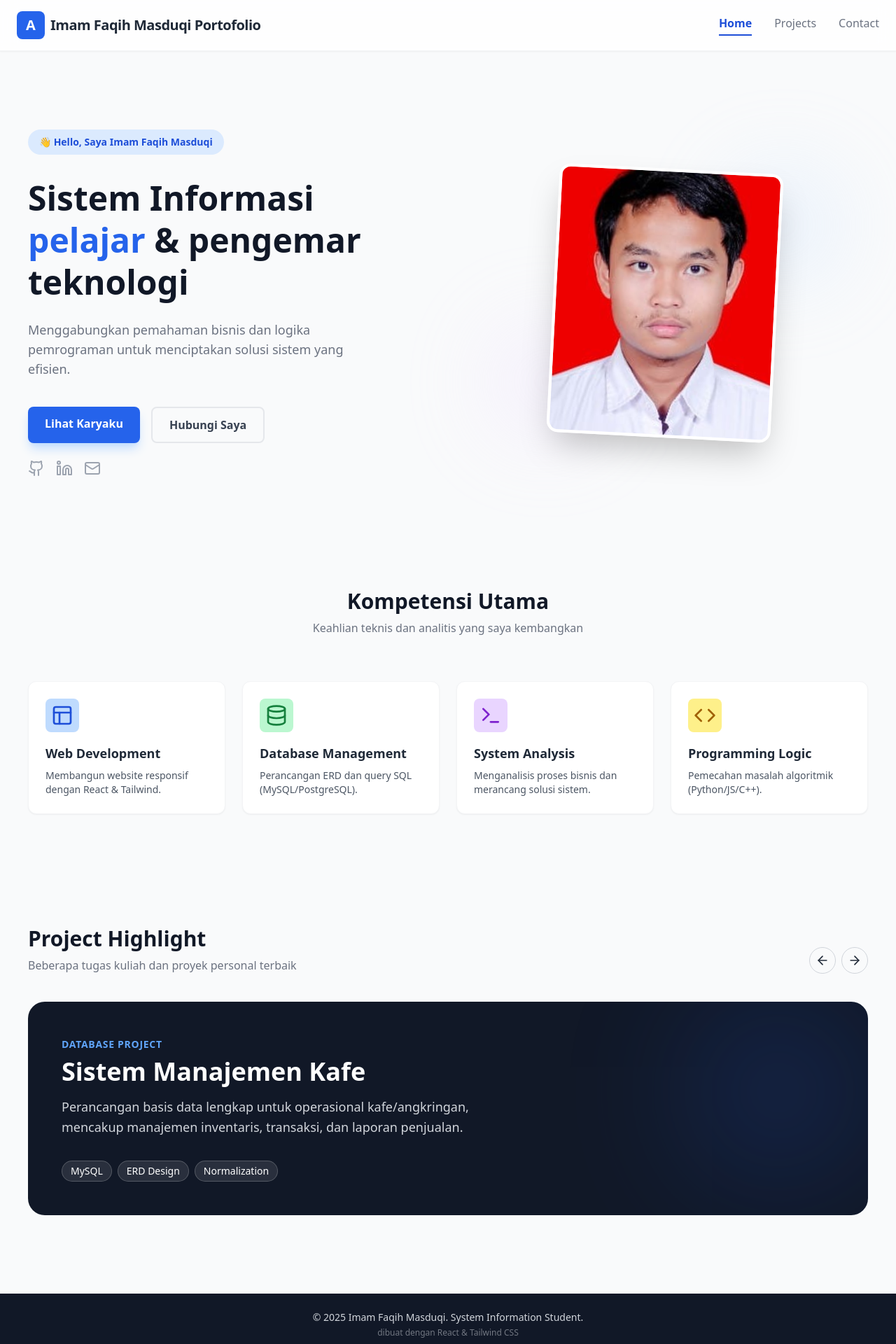
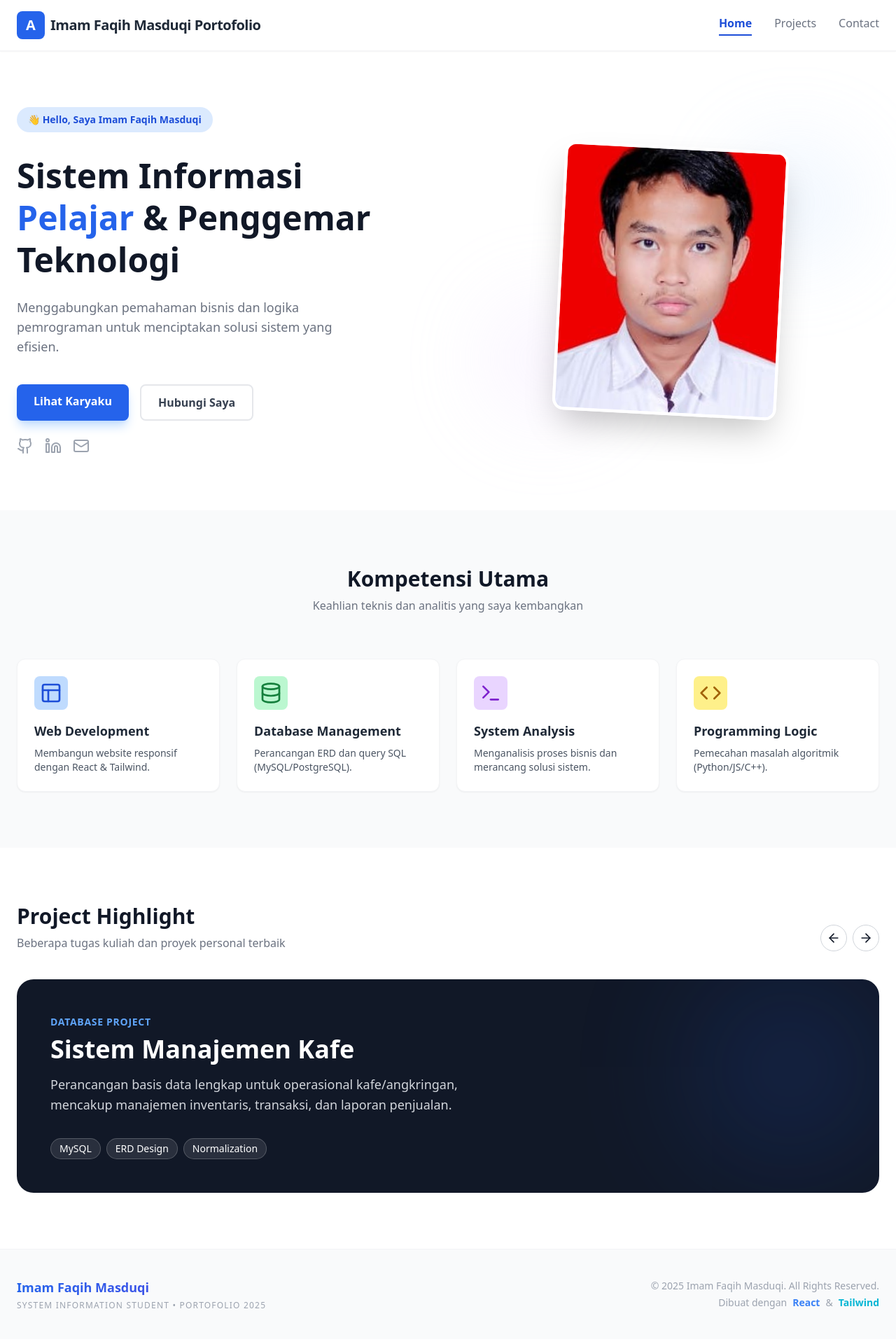
Before and after one commit to 2400016067-max/Portofolio_prak8, a React (Vite) app: page / in a window 1280 px wide. Shown: the top 1920 px of the page at 70% size. Built offline with nearby package versions, Linux system fonts and the light colour scheme.

Commit message:
Update tampilan halaman utama

```diff
--- a/package.json
+++ b/package.json
@@ -1,5 +1,5 @@
 {
-  "name": "ruang-ekspresi-prak7",
+  "name": "Portofolio_prak8",
   "private": true,
   "version": "0.0.0",
   "type": "module",
--- a/src/App.jsx
+++ b/src/App.jsx
@@ -6,34 +6,70 @@ import Navbar from './components/Navbar';
 
 function App() {
   return (
-    // UBAHAN 1: Tambahkan 'flex flex-col' agar layout bisa diatur vertikal
-    <div className="min-h-screen bg-gray-50 text-gray-800 flex flex-col font-sans">
+    // Container Utama: Menggunakan background putih bersih dengan font yang halus
+    <div className="min-h-screen flex flex-col bg-white text-gray-900 font-sans selection:bg-blue-100 selection:text-blue-700">
 
+      {/* Area Navigasi Tetap di Atas */}
       <Navbar />
 
-      {/* UBAHAN 2: Bungkus Routes dengan <main> dan 'flex-grow'.
-          Ini akan memaksa konten mengisi ruang kosong, sehingga footer terdorong ke bawah.
-          Saya juga menambahkan 'container mx-auto' agar konten tidak mepet pinggir layar. */}
-      <main className="flex-grow container mx-auto px-4 py-8">
+      {/* Main Content Area:
+          Saya menghapus 'container' di sini agar halaman seperti Home bisa tampil lebar penuh (Full Width).
+          Jika kamu ingin kontennya rapi di tengah, biarkan halaman masing-masing (Home/Projects) yang mengaturnya.
+      */}
+      <main className="flex-grow">
         <Routes>
           <Route path="/" element={<Home />} />
           <Route path="/projects" element={<Projects />} />
           <Route path="/contact" element={<Contact />} />
+
+          {/* Halaman 404: Tampilan lebih profesional dan ramah pengguna */}
           <Route
             path="*"
             element={
-              <div className="text-center mt-20 text-red-500 font-bold">
-                404 - Halaman Tidak Ditemukan
+              <div className="flex flex-col items-center justify-center min-h-[70vh] px-6 text-center">
+                <div className="w-24 h-24 bg-red-50 text-red-500 rounded-full flex items-center justify-center mb-6 text-4xl animate-bounce">
+                  ⚠️
+                </div>
+                <h1 className="text-4xl font-black text-gray-900 mb-2">Sorry bang halaman home nya masih terpisah</h1>
+                <p className="text-gray-500 max-w-md mb-8 leading-relaxed">
+                  Coba ketik halaman home di navbar ya bang, soalnya halaman home nya masih terpisah dari yang lain.
+                </p>
+                <a
+                  href="/"
+                  className="px-8 py-3 bg-blue-600 text-white font-bold rounded-xl hover:bg-blue-700 hover:shadow-xl hover:shadow-blue-200 transition-all active:scale-95"
+                >
+                  ketik home di atas
+                </a>
               </div>
             }
           />
         </Routes>
       </main>
 
-      {/* UBAHAN 3: Ganti teks Footer menjadi branding personal */}
-      <footer className="bg-gray-900 text-gray-300 py-6 text-center text-sm">
-        <p>© 2025 Imam Faqih Masduqi. System Information Student.</p>
-        <p className="text-xs mt-1 opacity-50">dibuat dengan React & Tailwind CSS</p>
+      {/* Footer: Dibuat lebih modern dengan border-top tipis dan branding yang kuat */}
+      <footer className="bg-gray-50 border-t border-gray-100">
+        <div className="container mx-auto px-6 py-10">
+          <div className="flex flex-col md:flex-row justify-between items-center gap-6">
+            <div className="text-center md:text-left">
+              <h2 className="text-lg font-extrabold bg-gradient-to-r from-blue-600 to-indigo-600 bg-clip-text text-transparent">
+                Imam Faqih Masduqi
+              </h2>
+              <p className="text-gray-400 text-xs mt-1 font-medium tracking-widest uppercase">
+                System Information Student • Portofolio 2025
+              </p>
+            </div>
+
+            <div className="flex flex-col items-center md:items-end text-sm text-gray-400">
+              <p>© 2025 Imam Faqih Masduqi. All Rights Reserved.</p>
+              <div className="mt-1 flex items-center gap-2">
+                <span>Dibuat dengan</span>
+                <span className="text-blue-500 font-semibold">React</span>
+                <span>&</span>
+                <span className="text-cyan-500 font-semibold">Tailwind</span>
+              </div>
+            </div>
+          </div>
+        </div>
       </footer>
 
     </div>
--- a/src/pages/Home.jsx
+++ b/src/pages/Home.jsx
@@ -4,6 +4,10 @@ import {
   ArrowRight, ArrowLeft, Github, Linkedin, Mail
 } from 'lucide-react';
 import { Link } from 'react-router-dom';
+
+// 1. IMPORT GAMBAR DARI ASSETS
+// Vite akan menangani path ini secara otomatis saat proses build
+import fotoProfil from '../assets/Foto.jpg';
 
 // --- DATA: Fokus ke Skill Teknis ---
 const skills = [
@@ -45,7 +49,7 @@ const featuredProjects = [
   {
     id: 2,
     category: "Case Study",
-    title: "Analisis WiFi Kampus pada mata kuliah Tata Kelola Sistem Informasi",
+    title: "Analisis WiFi Kampus",
     desc: "Studi kasus analisis performa dan kepuasan pengguna terhadap layanan jaringan WiFi di lingkungan universitas.",
     tech: ["System Analysis", "Data Collection", "Reporting"]
   }
@@ -64,7 +68,7 @@ function Home() {
 
   return (
     <div>
-      {/* 1. HERO SECTION: Personal Intro */}
+      {/* 1. HERO SECTION */}
       <section className="container mx-auto px-6 py-20 grid md:grid-cols-2 gap-10 items-center">
         <div className="space-y-6">
           <div className="inline-block px-4 py-2 bg-blue-100 text-blue-700 rounded-full text-sm font-bold mb-2">
@@ -72,7 +76,7 @@ function Home() {
           </div>
           <h1 className="text-5xl font-bold text-gray-900 leading-tight">
             Sistem Informasi <br/>
-            <span className="text-blue-600">pelajar</span> & pengemar teknologi<br/>
+            <span className="text-blue-600">Pelajar</span> & Penggemar Teknologi<br/>
           </h1>
           <p className="text-gray-500 max-w-lg text-lg">
             Menggabungkan pemahaman bisnis dan logika pemrograman untuk menciptakan solusi sistem yang efisien.
@@ -87,7 +91,6 @@ function Home() {
             </Link>
           </div>
 
-          {/* Social Proof Icons */}
           <div className="flex gap-4 mt-6 text-gray-400">
             <Github className="hover:text-gray-900 cursor-pointer transition-colors" />
             <Linkedin className="hover:text-blue-700 cursor-pointer transition-colors" />
@@ -95,21 +98,20 @@ function Home() {
           </div>
         </div>
 
-        {/* Gambar Profil / Ilustrasi Abstrak */}
+        {/* Gambar Profil dengan Import Assets */}
         <div className="relative flex justify-center">
           <div className="absolute top-0 right-10 w-40 h-40 bg-blue-200 rounded-full blur-3xl opacity-30"></div>
           <div className="absolute bottom-0 left-10 w-40 h-40 bg-purple-200 rounded-full blur-3xl opacity-30"></div>
 
-          {/* Ganti src ini dengan foto profil aslimu nanti */}
           <img
-            src="/assets/Foto.jpg"
-            alt="Profile"
+            src={fotoProfil} // 2. GUNAKAN VARIABEL HASIL IMPORT
+            alt="Profile Imam Faqih Masduqi"
             className="rounded-2xl shadow-2xl relative z-10 w-80 h-96 object-cover border-4 border-white rotate-3 hover:rotate-0 transition-all duration-500"
           />
         </div>
       </section>
 
-      {/* 2. SKILLS (Menggantikan Pillars) */}
+      {/* 2. SKILLS */}
       <section className="bg-gray-50 py-20">
         <div className="container mx-auto px-6">
           <div className="text-center mb-16">
@@ -131,14 +133,13 @@ function Home() {
         </div>
       </section>
 
-      {/* 3. FEATURED PROJECT (Carousel Simplifikasi) */}
+      {/* 3. FEATURED PROJECT */}
       <section className="container mx-auto px-6 py-20">
         <div className="flex justify-between items-end mb-10">
           <div>
             <h2 className="text-3xl font-bold text-gray-900">Project Highlight</h2>
             <p className="text-gray-500 mt-2">Beberapa tugas kuliah dan proyek personal terbaik</p>
           </div>
-          {/* Navigasi Carousel */}
           <div className="flex gap-2">
             <button onClick={prevProject} className="p-2 rounded-full border border-gray-300 hover:bg-gray-100">
               <ArrowLeft size={20} />
@@ -150,7 +151,6 @@ function Home() {
         </div>
 
         <div className="bg-gray-900 rounded-3xl p-8 md:p-12 text-white relative overflow-hidden">
-          {/* Background Decoration */}
           <div className="absolute top-0 right-0 w-64 h-64 bg-blue-600 rounded-full blur-[100px] opacity-20"></div>
 
           <div className="relative z-10">
@@ -164,7 +164,6 @@ function Home() {
               {featuredProjects[currentProject].desc}
             </p>
 
-            {/* Tech Stack Tags */}
             <div className="flex flex-wrap gap-2">
               {featuredProjects[currentProject].tech.map((tech, i) => (
                 <span key={i} className="px-3 py-1 bg-white/10 border border-white/20 rounded-full text-sm">
--- a/vite.config.js
+++ b/vite.config.js
@@ -1,8 +1,8 @@
 import { defineConfig } from 'vite'
-import react from '@vitejs/react-swc' // atau @vitejs/plugin-react
+import react from '@vitejs/plugin-react' // Pastikan ini yang tertulis!
 
 // https://vite.dev/config/
 export default defineConfig({
   plugins: [react()],
-  base: "/Portofolio_prak8/", // Sesuaikan dengan nama repo GitHub kamu!
+  base: "/Portofolio_prak8/",
 })
```
Also changed, not shown: src/assets/Foto.jpg (renamed from public/assets/Foto.jpg).
